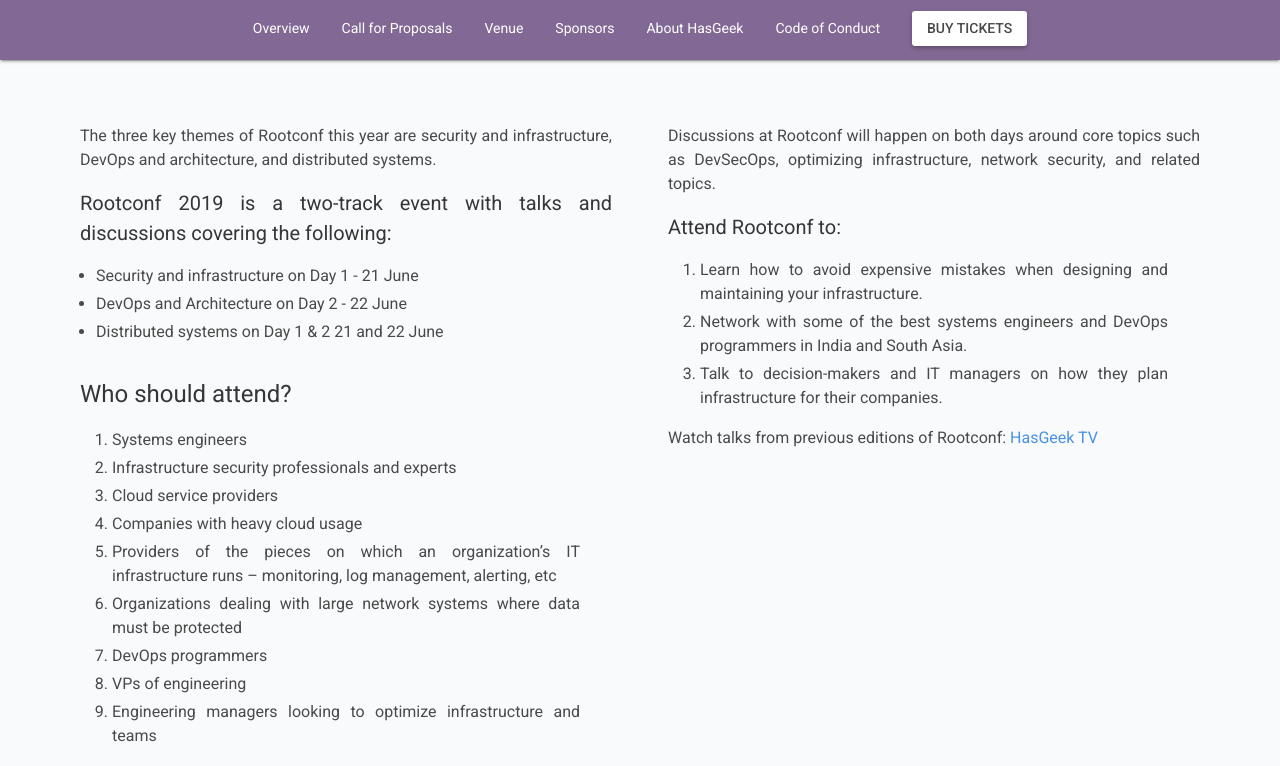
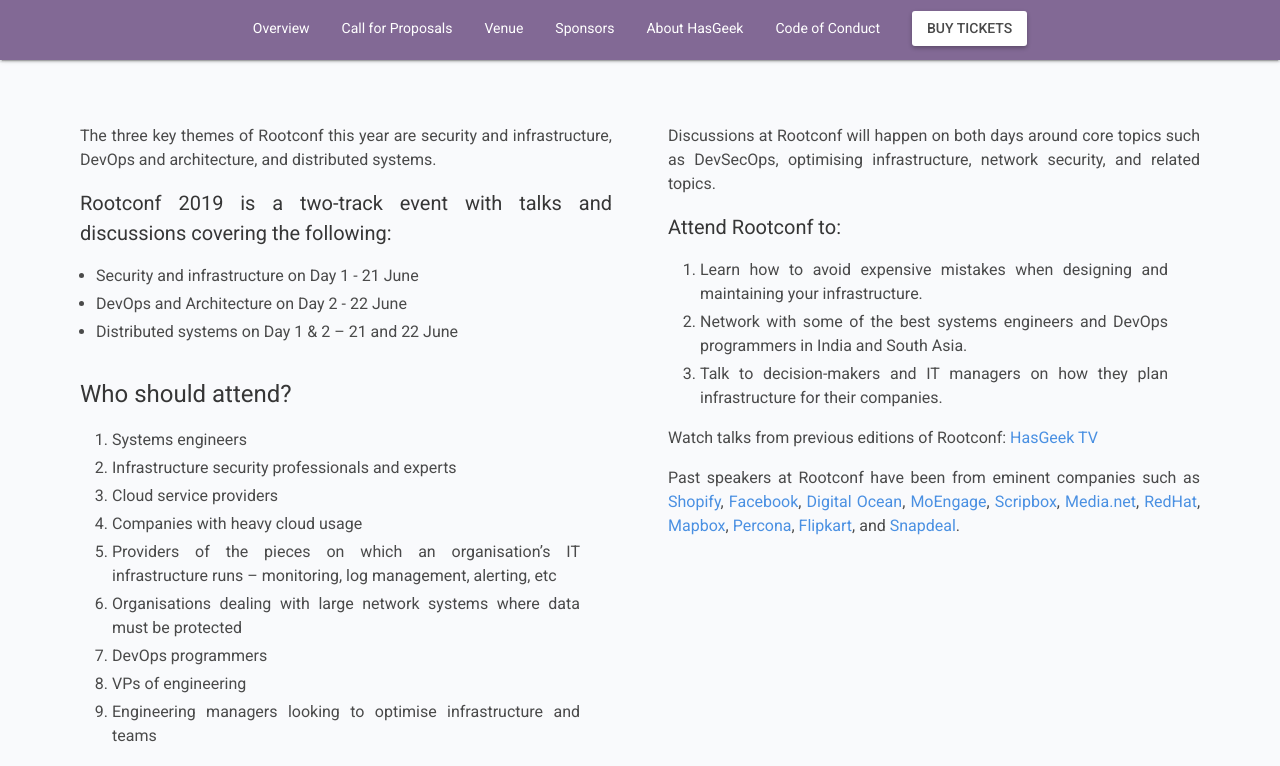
Before and after one commit to hasgeek/events, a Jekyll site: the page built from _rootconf_events/2019.md, in a window 1280 px wide and 900 px high, scrolled down 384 px, cut to the strip 134-900 px from the top of the window. Built offline with Jekyll 4.4.1, drawn with Linux system fonts in a browser that asks for light colours; some of the changed text lies outside the part shown.

Commit message:
Updated past speakers

```diff
--- a/_rootconf_events/2019.md
+++ b/_rootconf_events/2019.md
@@ -29,21 +29,21 @@
     #### Rootconf 2019 is a two-track event with talks and discussions covering the following:
     * Security and infrastructure on Day 1 - 21 June
     * DevOps and Architecture on Day 2 - 22 June
-    * Distributed systems on Day 1 & 2 21 and 22 June
+    * Distributed systems on Day 1 & 2 – 21 and 22 June
 
     ### Who should attend?
     1. Systems engineers
     2. Infrastructure security professionals and experts
     3. Cloud service providers
     4. Companies with heavy cloud usage
-    5. Providers of the pieces on which an organization’s IT infrastructure runs – monitoring, log management, alerting, etc
-    6. Organizations dealing with large network systems where data must be protected
+    5. Providers of the pieces on which an organisation’s IT infrastructure runs – monitoring, log management, alerting, etc
+    6. Organisations dealing with large network systems where data must be protected
     7. DevOps programmers
     8. VPs of engineering
-    9. Engineering managers looking to optimize infrastructure and teams
+    9. Engineering managers looking to optimise infrastructure and teams
 
   right_content: |
-    Discussions at Rootconf will happen on both days around core topics such as DevSecOps, optimizing infrastructure, network security, and related topics.
+    Discussions at Rootconf will happen on both days around core topics such as DevSecOps, optimising infrastructure, network security, and related topics.
 
     #### Attend Rootconf to:
     1. Learn how to avoid expensive mistakes when designing and maintaining your infrastructure.
@@ -52,6 +52,8 @@
 
     Watch talks from previous editions of Rootconf: [HasGeek TV](https://hasgeek.tv/rootconf/)
 
+
+    Past speakers at Rootconf have been from eminent companies such as [Shopify](https://www.youtube.com/watch?v=1rzymT_QeKs), [Facebook](https://www.youtube.com/watch?v=sYlWtTbpHQI), [Digital Ocean](https://www.youtube.com/watch?v=iJAZopeTJ_0&t=0s&index=5&list=PL279M8GbNseu5nRQOyycxPkUqqpw0ZoBR), [MoEngage](https://www.youtube.com/watch?v=x_estWYgsV8&t=15s&index=11&list=PL279M8GbNseu5nRQOyycxPkUqqpw0ZoBR), [Scripbox](https://scripbox.com), [Media.net](https://media.net), [RedHat](https://www.youtube.com/watch?v=irAAe9Vymec&list=PL279M8GbNsesm3VDr2xs-2XE1HxrzGoog&index=5), [Mapbox](https://www.youtube.com/watch?v=XQJ7YhVoSWI&list=PL279M8GbNsetx7OBsvHMeertMwJi3Mho1&index=13), [Percona](https://www.youtube.com/watch?v=sjDXJ9RF480&list=PL279M8GbNsetx7OBsvHMeertMwJi3Mho1&index=12), [Flipkart](https://www.youtube.com/watch?v=FLQVvmLOrhY), and [Snapdeal](https://www.youtube.com/watch?v=LDfWu2NII8k).
 
 photo_album:
   title: "Highlights from Rootconf 2018"
```
Also changed, not shown: other parts of _rootconf_events/2019.md (+1 -1 lines).
